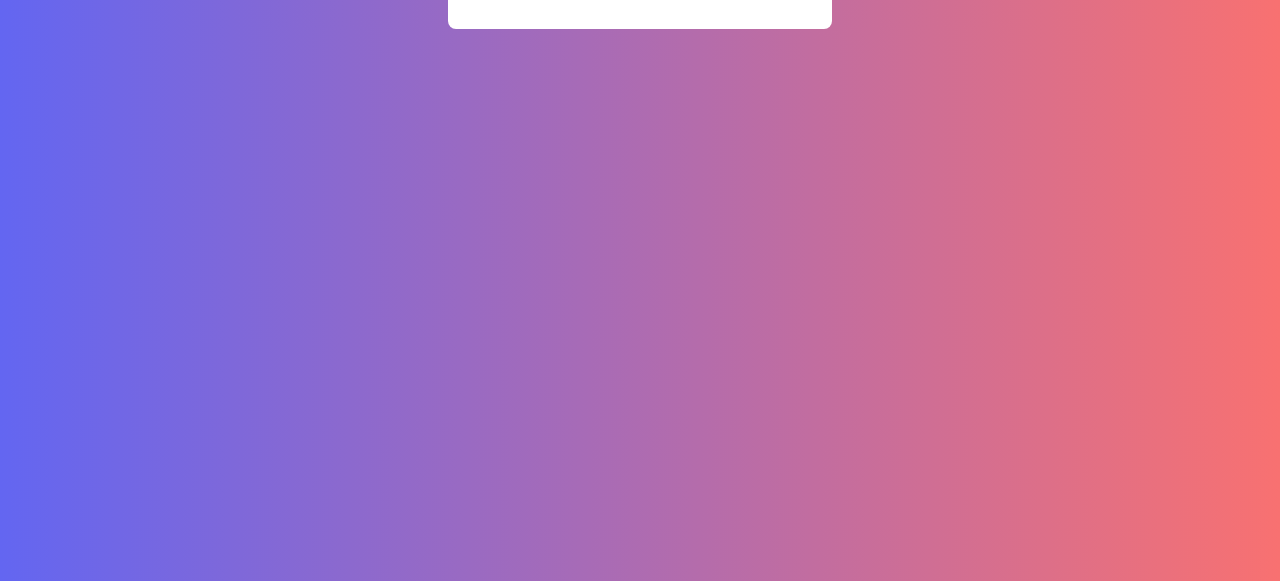
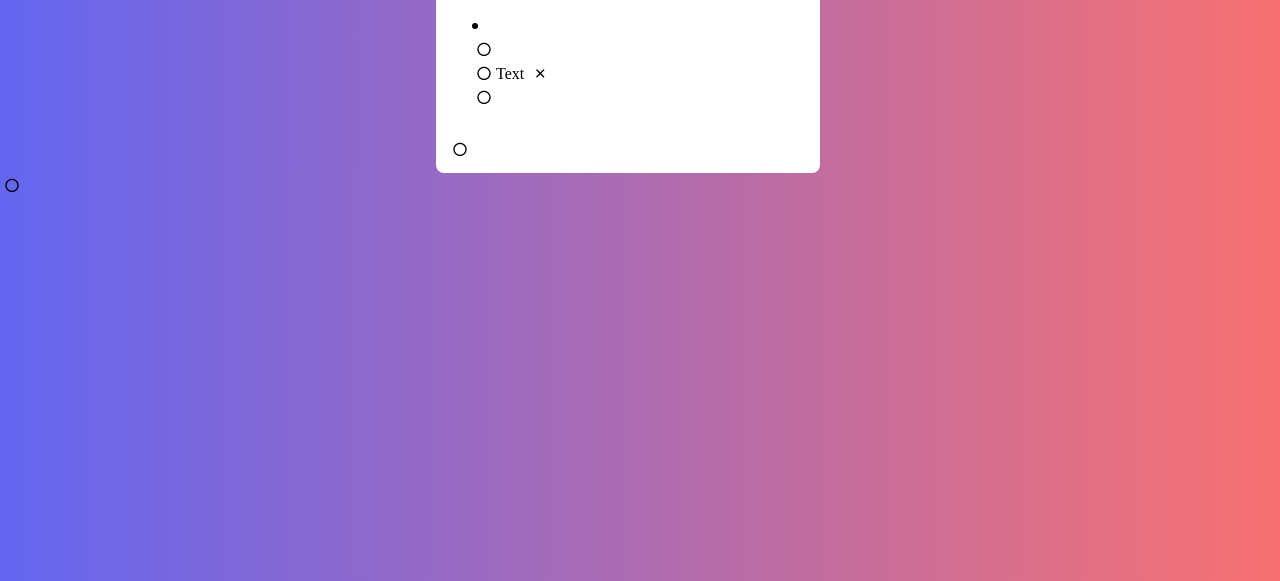
Before and after one commit to subham0269/To-do-list, a website: page dest_folder/index.html in a window 1280 px wide. Shown: the part 219-800 px from the top of the page. Drawn offline with nearby package versions, Linux system fonts and the light colour scheme.

Commit message:
Update for new task list structure
Try to make those changes and accordingly change the addTask function in script.js

```diff
--- a/dest_folder/index.html
+++ b/dest_folder/index.html
@@ -21,6 +21,15 @@
                 <button id="btn" class="bg-orange-500 px-8 py-2 rounded-3xl text-white cursor-pointer">Add</button>
             </div>
             <div id="tasks" class="relative left-6 tasks">
+                <!-- Try to do it in this format. Create Each tasks in this format instead of the other -->
+              <li>
+                <div>
+                  <i class="ri-circle-line hover:bg-slate-200 px-1 rounded-full">
+                </div>
+                <span>Text</span>
+                <i class=" hover:bg-slate-200 rounded-full px-1 ri-close-line"></i>
+              </li>
+              <!-- -------------------------------------------------------------- -->
                 <div class="flex gap-3">
                     <div id="task_icon" class="flex flex-col text-2xl text-gray-400 cursor-pointer ">
                         <!-- <i class="checked ri-checkbox-circle-fill text-orange-500 hover:bg-slate-200 px-1 rounded-full"></i>
```
